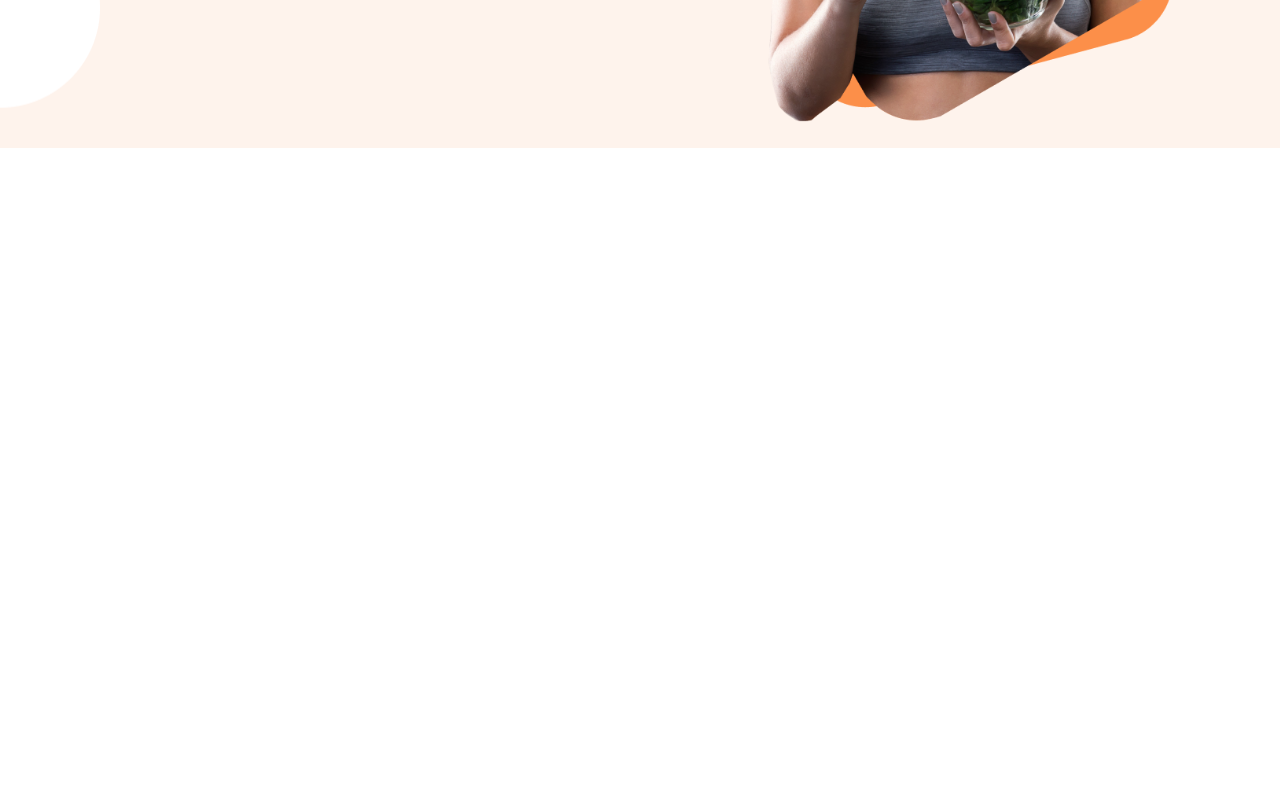
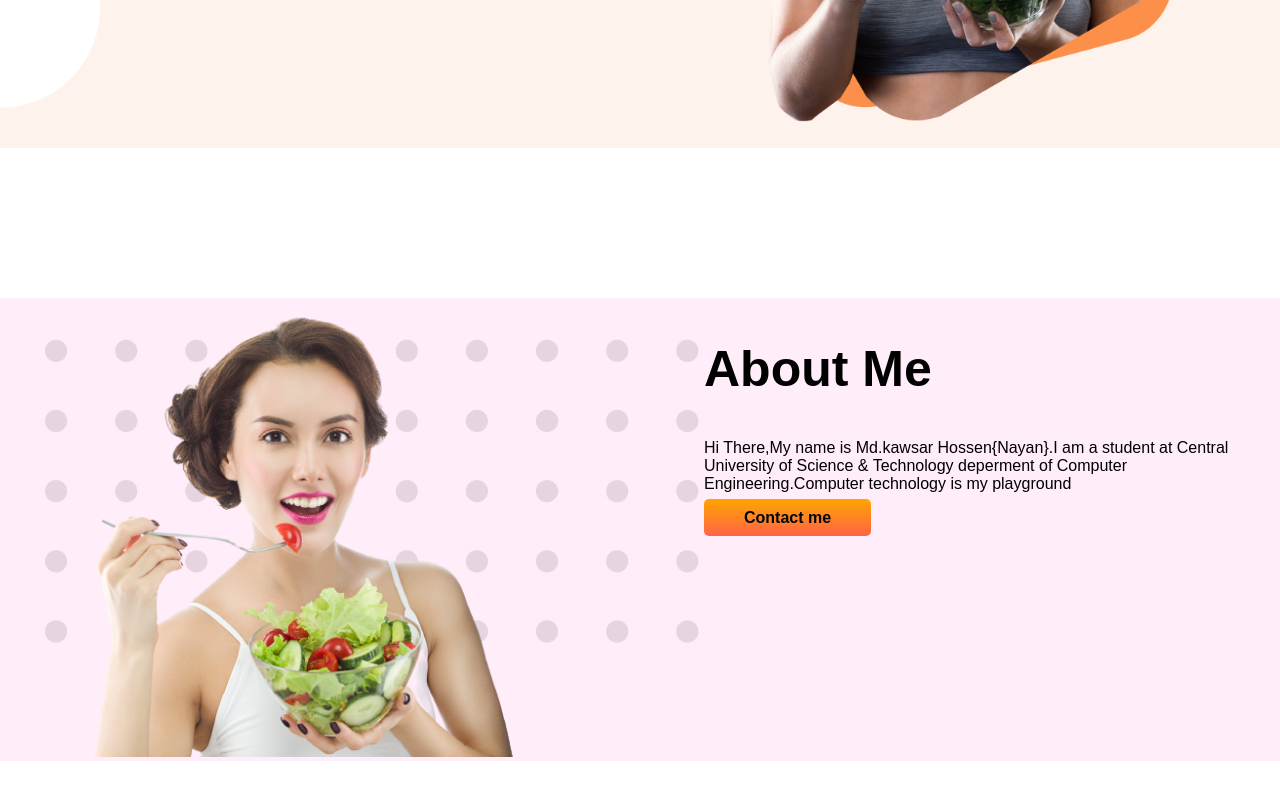
Before and after one commit to kawsarhossen1/my-food, a plain HTML site: page index.html in a window 1280 px wide. Shown: the part 444-1244 px from the top of the page. Before the commit the page ends 800 px from the top, so only its background shows below. Drawn offline with Linux system fonts and the light colour scheme; a web font is replaced by a local one.

Commit message:
food added

```diff
--- a/index.html
+++ b/index.html
@@ -24,6 +24,19 @@
             <img src="images/female/Group 8425.png" alt="">
         </div>
     </section>
+    <section class="about-me">
+        <div class="half-width">
+            <img src="images/female/girl.png" alt="">
+        </div>
+        <div class="half-width">
+            <h1>About Me</h1>
+            <p>Hi There,My name is Md.kawsar Hossen{Nayan}.I am a student at Central University of Science & Technology
+                deperment of Computer Engineering.Computer technology is my playground</p>
+            <a class="link-button" target="_blank" href="https://www.linkedin.com/in/kawsar-hossen-12ba1a216/">Contact
+                me</a>
+        </div>
+
+    </section>
 </body>
 
 </html>
--- a/style.css
+++ b/style.css
@@ -11,6 +11,7 @@ h1{
 }
 section{
     display: flex;
+    margin-bottom: 150px;
 }
 .half-width{
     width: 50%;
@@ -32,3 +33,8 @@ section{
     background-image: url(images/shapes/7.png);
     background-repeat: no-repeat;
 }
+.about-me{
+    background-image: url(images/shapes/Frame\ 59.jpg);
+    background-repeat: no-repeat;
+
+}
```
Also changed, not shown: images/female/girl.png (renamed from images/female/6667872_preview-removebg-preview.png).
